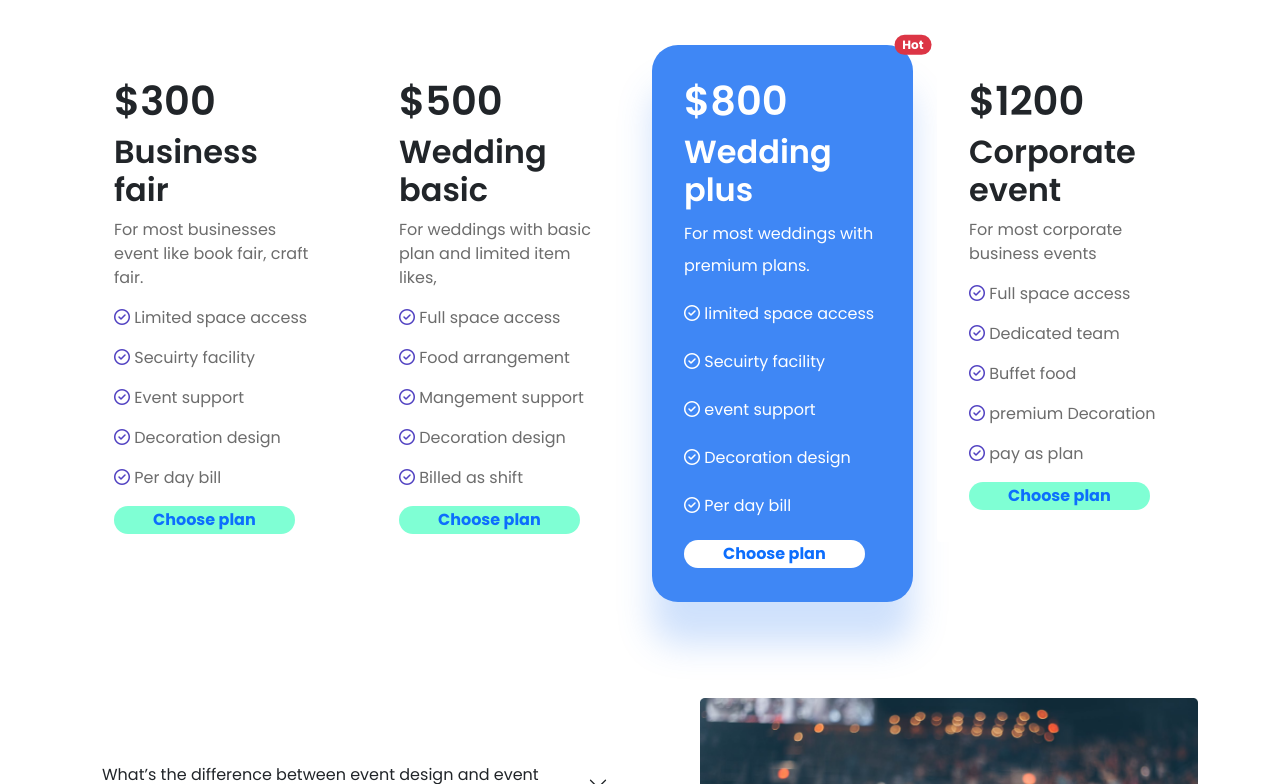
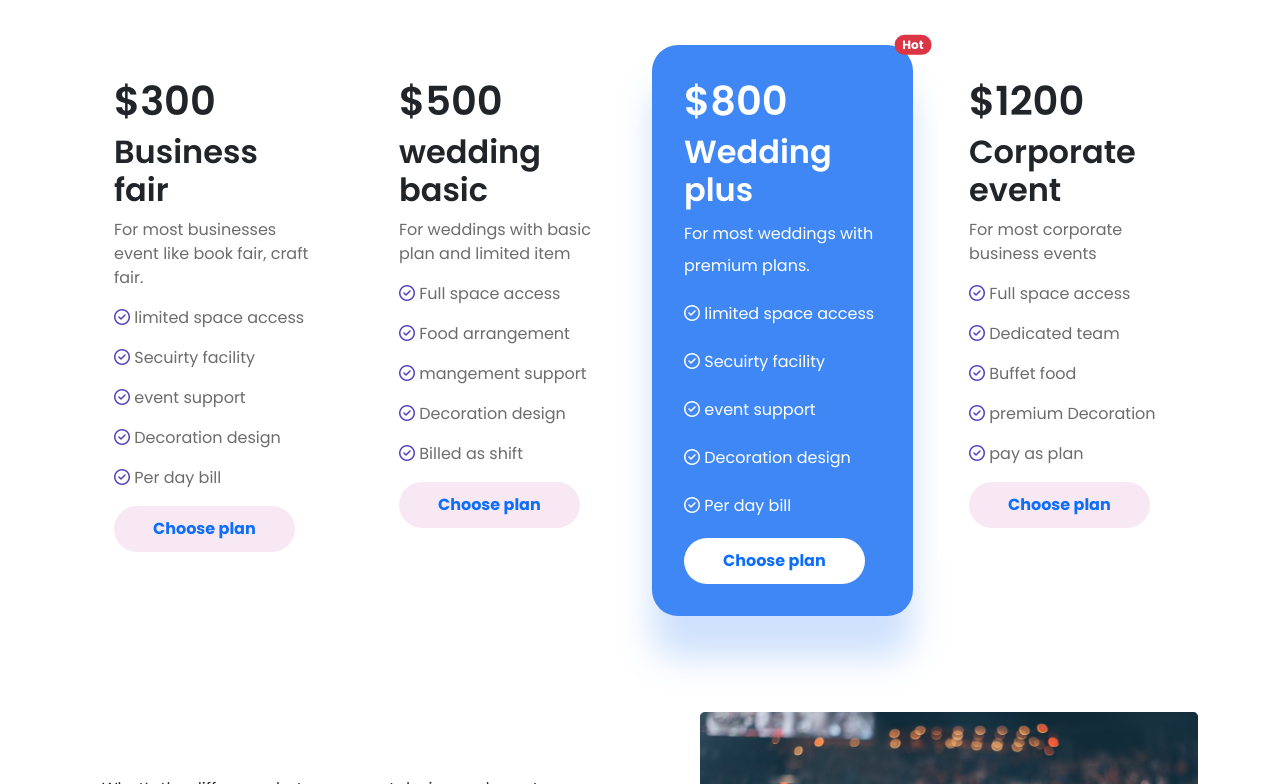
Before and after one commit to AliHossain01/khulna-convention-center, a plain HTML site: page index.html in a window 1280 px wide. Shown: the part 1558-2342 px from the top of the page. Drawn offline with nearby package versions, Linux system fonts and the light colour scheme.

Commit message:
button padding

```diff
--- a/index.html
+++ b/index.html
@@ -59,7 +59,7 @@
     </header>
 
     <main>
-        <!-- navbar -->
+        <!-- carousel -->
         <section class="mb-15">
             <div id="carouselExampleIndicators" class="carousel slide" data-bs-ride="carousel">
                 <div class="carousel-indicators">
@@ -108,7 +108,7 @@
         </section>
         <!-- wedding -->
         <section>
-            <div class="container mt-5 justify-content-center">
+            <div class="container mt-5">
                 <div class="row mb-5">
                     <div class="col-md-6 col-sm-12 col-12 d-flex justify-content-center">
                         <div class="fashion-image">
@@ -144,7 +144,7 @@
         <!-- packages -->
         <section class="container mt-7">
             <h1 class="text-center mb-15 content-bold">Our package</h1>
-            <div class="row mt-5 ">
+            <div class="row mt-5">
                 <div class="col-sm-3">
                     <div class="card border-0 p-3">
                         <div class="card-body">
@@ -152,18 +152,18 @@
                             <h2 class="card-title content-bold">Business fair</h2>
                             <p class="card-text">For most businesses event like book fair, craft fair.
                             </p>
-                            <p class="card-text"><i class="far fa-check-circle"></i> Limited space access
+                            <p class="card-text"><i class="far fa-check-circle"></i> limited space access
                             </p>
                             <p class="card-text"><i class="far fa-check-circle"></i> Secuirty facility
                             </p>
-                            <p class="card-text"><i class="far fa-check-circle"></i> Event support
+                            <p class="card-text"><i class="far fa-check-circle"></i> event support
                             </p>
                             <p class="card-text"><i class="far fa-check-circle"></i> Decoration design
                             </p>
                             <p class="card-text"><i class="far fa-check-circle"></i> Per day bill
                             </p>
-                            <a href="#" class="btn btn-center text-primary fw-bold" style="background-color: aquamarine; border-radius: 24px; padding: 1px 38px;">Choose
-                                plan</a>
+                            <a href="#" class="btn text-primary fw-bold" style="background-color: #f8e8f3; border-radius: 24px;  padding: 10px 38px;">Choose plan</a>
+
                         </div>
                     </div>
                 </div>
@@ -171,26 +171,25 @@
                     <div class="card border-0 p-3">
                         <div class="card-body">
                             <h1 class="card-title content-bold">$500</h1>
-                            <h2 class="card-title content-bold">Wedding basic</h2>
-                            <p class="card-text">For weddings with basic plan and limited item likes,
+                            <h2 class="card-title content-bold">wedding basic</h2>
+                            <p class="card-text">For weddings with basic plan and limited item
                             </p>
                             <p class="card-text"><i class="far fa-check-circle"></i> Full space access
                             </p>
                             <p class="card-text"><i class="far fa-check-circle"></i> Food arrangement
                             </p>
-                            <p class="card-text"><i class="far fa-check-circle"></i> Mangement support
+                            <p class="card-text"><i class="far fa-check-circle"></i> mangement support
                             </p>
                             <p class="card-text"><i class="far fa-check-circle"></i> Decoration design
                             </p>
                             <p class="card-text"><i class="far fa-check-circle"></i> Billed as shift
                             </p>
-                            <a href="#" class="btn btn-center text-primary fw-bold" style="background-color: aquamarine; border-radius: 24px; padding: 1px 38px;">Choose
-                                plan</a>
+                            <a href="#" class="btn btn-center text-primary fw-bold" style="background-color: #f8e8f3; border-radius: 24px; padding: 10px 38px;">Choose plan</a>
                         </div>
                     </div>
                 </div>
                 <div class="col-sm-3">
-                    <div class="card border-0  p-3 lh-lg mb-5" style="background-color: #3F87F5; box-shadow: 0px 42px 34px rgba(63, 135, 245, 0.25);
+                    <div class="card border-0 p-3 lh-lg mb-5" style="background-color: #3F87F5; box-shadow: 0px 42px 34px rgba(63, 135, 245, 0.25);
                     border-radius: 26px; color: #fff;">
                         <div class="card-body text-light">
                             <span class="position-absolute top-0 start-100 translate-middle badge rounded-pill bg-danger">
@@ -211,9 +210,7 @@
                             </p>
                             <p class="card-text white"><i class="far fa-check-circle white"></i> Per day bill
                             </p>
-                            <a href="#" class="btn btn-center text-primary fw-bold" style="background-color: #fff; border-radius: 24px; padding: 1px 38px;">Choose
-                                plan</a>
-
+                            <a href="#" class="btn btn-center text-primary fw-bold" style="background-color: #fff; border-radius: 24px; padding: 10px 38px;">Choose plan</a>
 
                         </div>
                     </div>
@@ -235,14 +232,14 @@
                             </p>
                             <p class="card-text"><i class="far fa-check-circle"></i> pay as plan
                             </p>
-                            <a href="#" class="btn btn-center text-primary fw-bold" style="background-color: aquamarine; border-radius: 24px; padding: 1px 38px;">Choose
-                                plan</a>
+                            <a href="#" class="btn btn-center text-primary fw-bold" style="background-color: #f8e8f3; border-radius: 24px; padding: 10px 38px;">Choose plan</a>
                         </div>
                     </div>
                 </div>
             </div>
         </section>
-        <!-- carousel -->
+
+        <!-- Accrodin -->
         <section class="my-5">
             <div class="container mt-5">
                 <div class="row">
```
